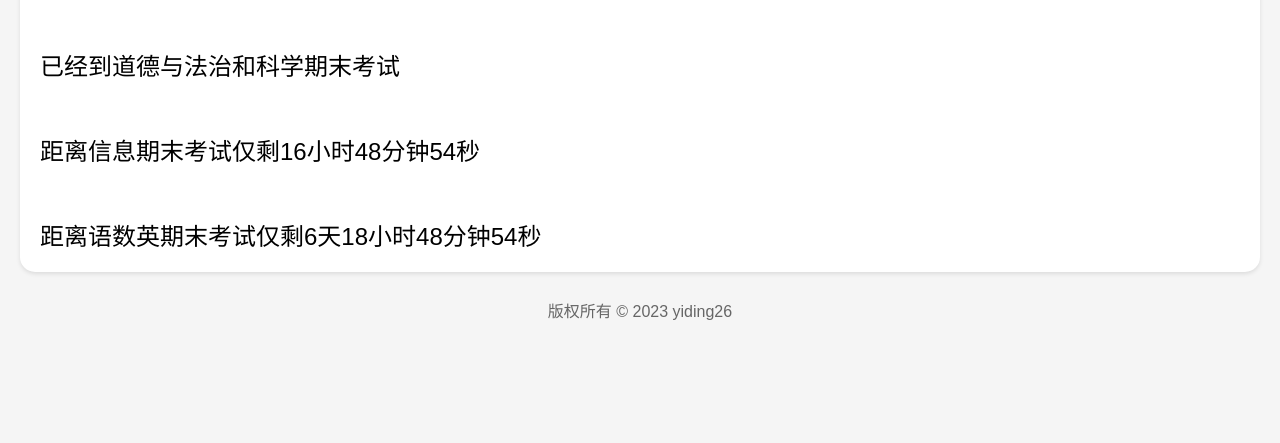
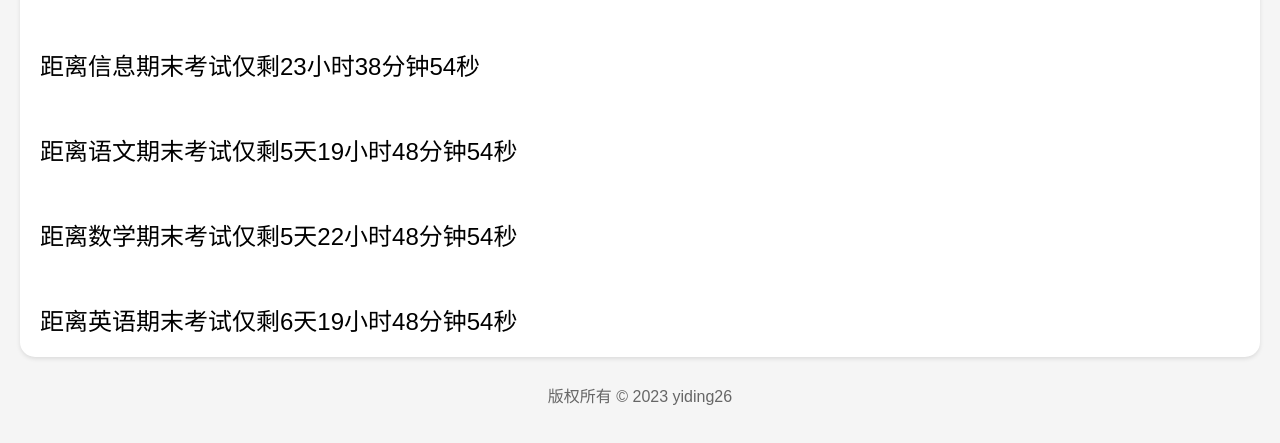
Before and after one commit to yiding26/yiding26.github.io, a plain HTML site: page daojishi.html in a window 1280 px wide. Shown: the part 151-594 px from the top of the page. Drawn offline with Linux system fonts and the light colour scheme.

Commit message:
Update daojishi.html

```diff
--- a/daojishi.html
+++ b/daojishi.html
@@ -10,9 +10,10 @@
     <div class="container">
         <h1>倒计时</h1>
         <section>
-            <div id="dfkxkaoshi"></div>
 	    <div id="xxkaoshi"></div>
-            <div id="qimokaoshi"></div>
+            <div id="chinese"></div>
+	    <div id="math"></div>
+	    <div id="english"></div>
         </section>
 
     </div>
@@ -49,19 +50,21 @@
 			if (minutes < 1){
                         	countdownElement.innerHTML = "距离" + text +"仅剩"+ seconds + "秒";
                     	}
-                    }
+		    }
 	        } else {
                     countdownElement.innerHTML = "距离" + text +"仅剩"+ days + "天" + hours + "小时" + minutes + "分钟" + seconds + "秒";
 	        }
             }, 1000);
         }
 
-        // 道德与法治和科学期末考试
-        startCountdown("道德与法治和科学期末考试", new Date("June 7, 2023 13:50:00").getTime(), "dfkxkaoshi");
 	// 信息期末考试
-        startCountdown("信息期末考试", new Date("June 15, 2023 7:00:00").getTime(), "xxkaoshi");
-        // 期末考试
-        startCountdown("语数英期末考试", new Date("June 21, 2023 9:00:00").getTime(), "qimokaoshi");
+        startCountdown("信息期末考试", new Date("June 15, 2023 13:50:00").getTime(), "xxkaoshi");
+        // 语文期末考试
+        startCountdown("语文期末考试", new Date("June 20, 2023 10:00:00").getTime(), "chinese");
+	// 数学期末考试
+        startCountdown("数学期末考试", new Date("June 20, 2023 13:00:00").getTime(), "math");
+	// 英语期末考试
+        startCountdown("英语期末考试", new Date("June 21, 2023 10:00:00").getTime(), "english");
     </script>
 </body>
 </html>
```
